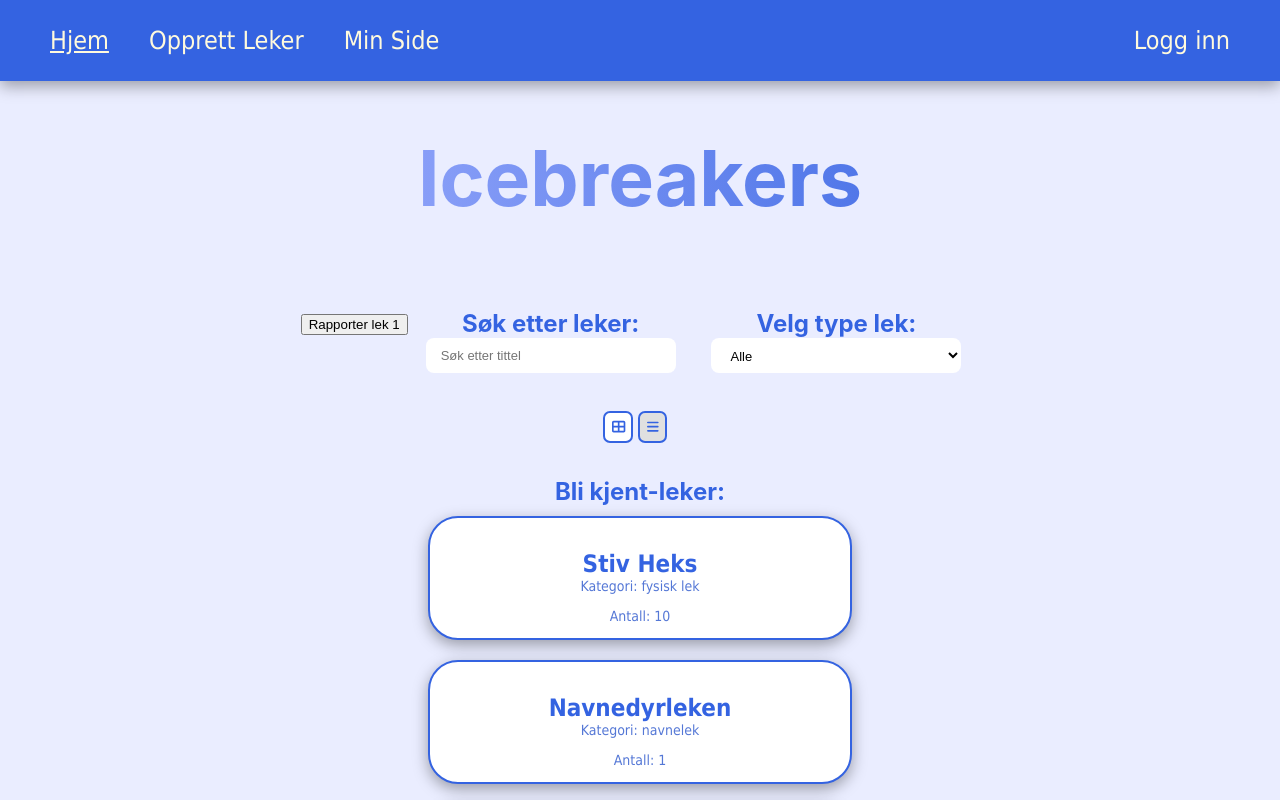
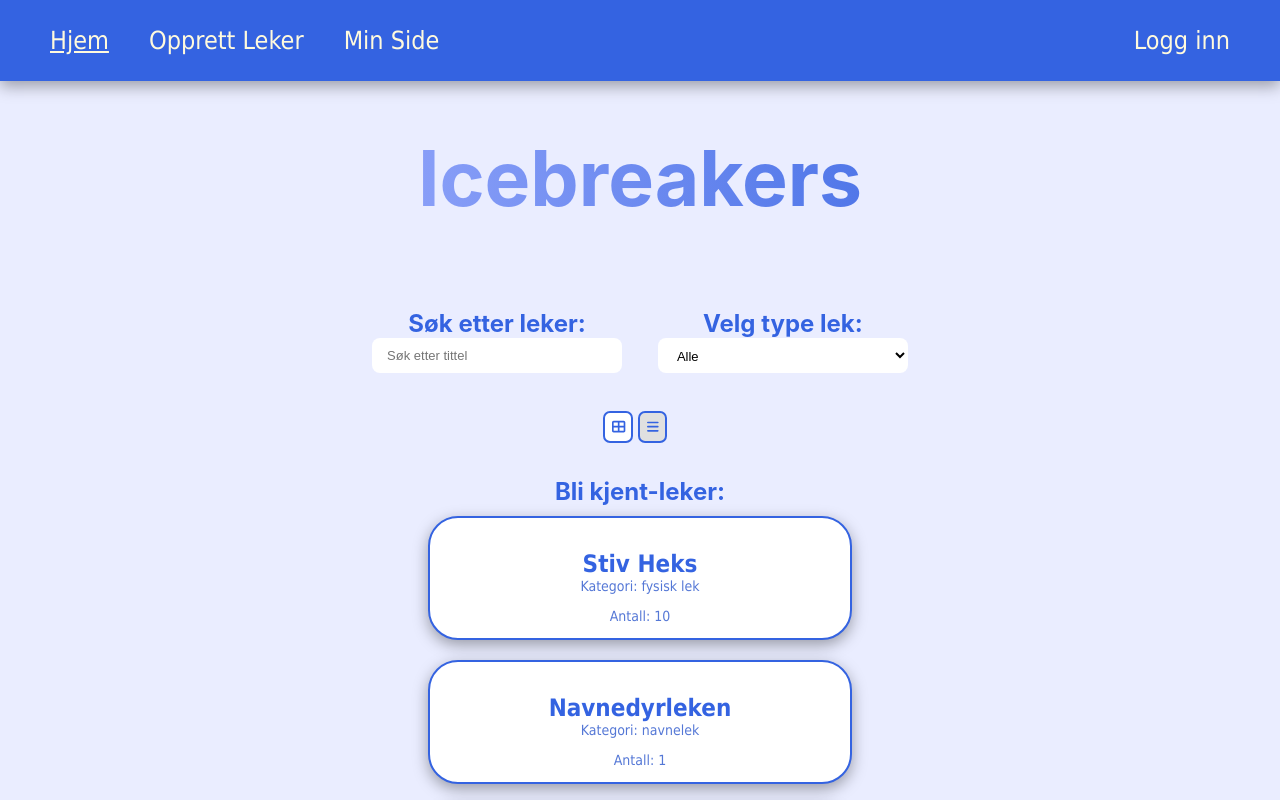
Before and after one commit to Nathaniavm/PU, a React (Create React App) app: page / in a window 1280 px wide. Shown: the top 800 px of the page. Built offline with nearby package versions, Linux system fonts and the light colour scheme.

Commit message:
feat/#27 Fixed report function to correctly update database

```diff
--- a/src/pages/games/Games.js
+++ b/src/pages/games/Games.js
@@ -27,17 +27,17 @@ const Games = () => {
     const handleReportGame = (game) => {
         var alertedGameID = game.gameID;
         var alertedgGameTitle = game.title;
-        alert("Spillet " + alertedgGameTitle + " ble rapportert")
-        console.log(alertedGameID);
+
+        reportGame(alertedGameID);
+
+        alert("Spillet " + alertedgGameTitle + " (ID: " + alertedGameID + ") ble rapportert")
     }
 
     const handleMakeFavoriteGame = (game) => {
         var alertedGameID = game.gameID;
         var alertedgGameTitle = game.title;
 
-        reportGame(alertedGameID);
 
-        alert("Spillet " + alertedgGameTitle + " (ID: " + alertedGameID + ") ble rapportert")
     }
 
     return (
--- a/src/pages/hjem/Hjem.js
+++ b/src/pages/hjem/Hjem.js
@@ -67,7 +67,6 @@ const Hjem = () => {
             </h1>
           </div>
           <div className="search-filter-container">
-            <button onClick={reportGame}>Rapporter lek 1</button>
             <div className='searchBar'>
               <h4>Søk etter leker:</h4>
               <form>
--- a/src/pages/opprettleker/OpprettLeker.js
+++ b/src/pages/opprettleker/OpprettLeker.js
@@ -26,8 +26,6 @@ const OpprettLeker = () => {
     }
     //Send data to backend
 
-    //TEST
-    deleteGame(2);
 
     //Sjekk for om spillet allerede finnes
 
--- a/src/persistence/OpprettLekerBackend.js
+++ b/src/persistence/OpprettLekerBackend.js
@@ -1,4 +1,4 @@
-import { getDatabase, ref, set, query, get, remove, limitToLast, orderByKey } from 'firebase/database';
+import { getDatabase, ref, set, query, get, remove, limitToLast, orderByKey, equalTo } from 'firebase/database';
 import { auth, database } from '../firebaseConfig'; //Import firebase instance
 
 
--- a/src/persistence/ReportGame.js
+++ b/src/persistence/ReportGame.js
@@ -1,11 +1,8 @@
 import { ref, set, update, query, get, orderByKey, equalTo } from 'firebase/database';
 import { database } from '../firebaseConfig';
-import { child } from '@firebase/database';
 
 export async function reportGame(gameKey){
     try {
-        gameKey = 2;
-        var database_ref = ref(database);
 
         var gameRef = ref(database, `games/${gameKey}`);
 
@@ -16,13 +13,7 @@ export async function reportGame(gameKey){
         if (snapshot.exists()) {
 
             const value = snapshot.val();
-            console.log(value);
-            for (const key in value) {
-                console.log(key);
-            }
-            const numberOfReports = child(database, `games`);
-            //snapshot.child("nReported").val();
-            console.log(numberOfReports);
+            const numberOfReports = Object.values(value)[0].nReported;
 
             var gameData = {
                 nReported: numberOfReports + 1
```
